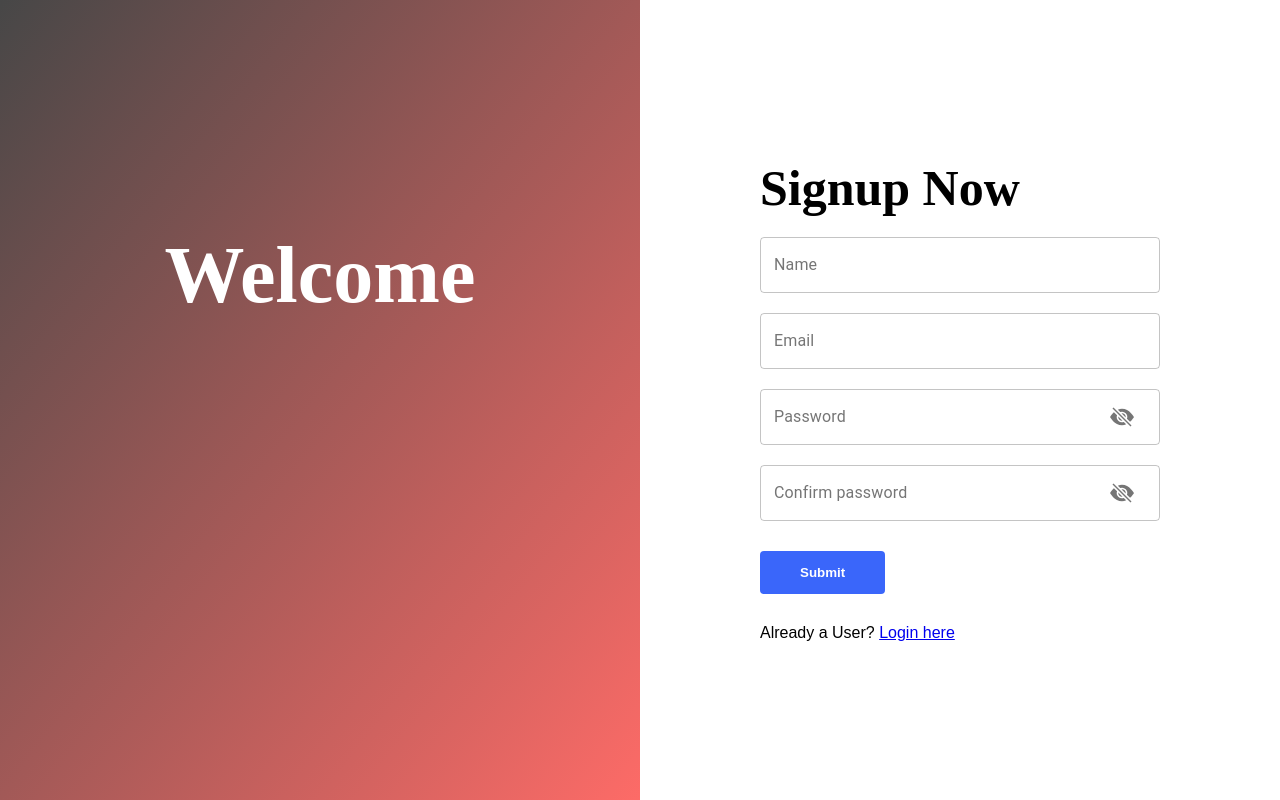
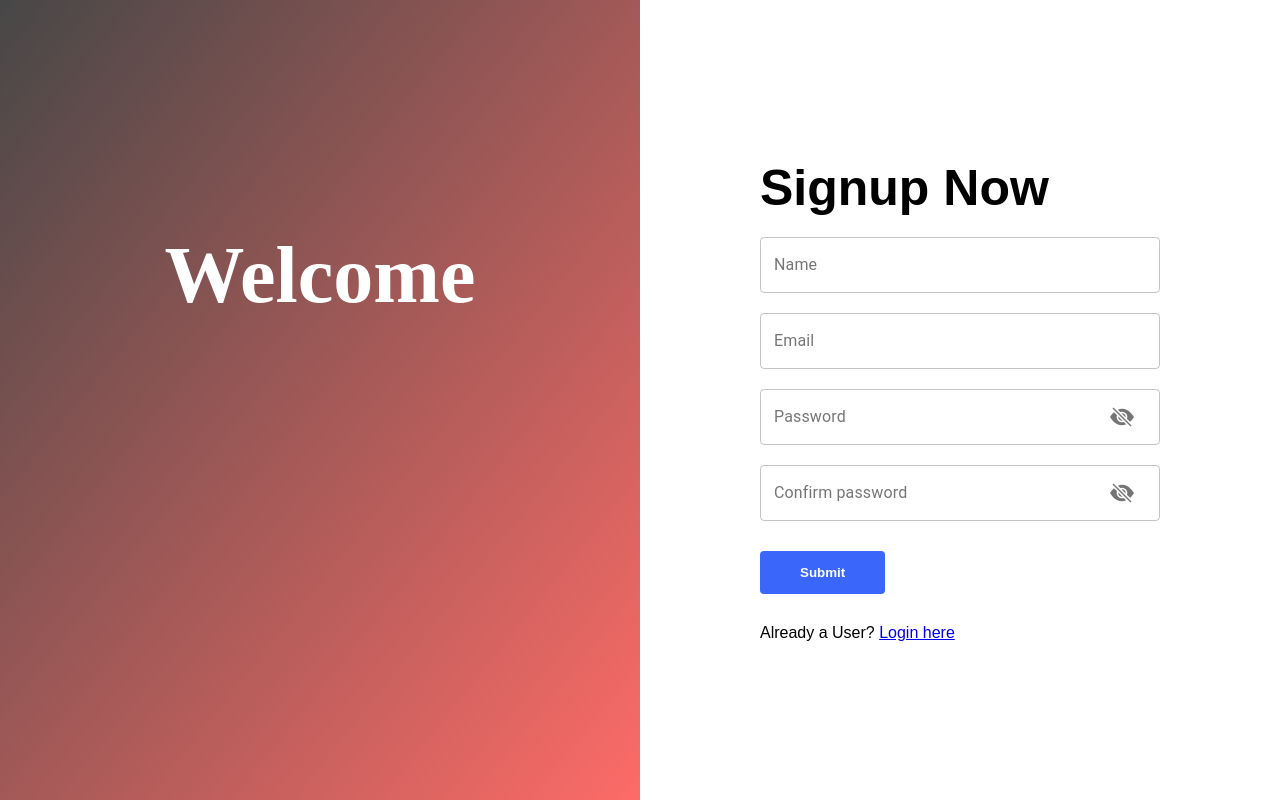
Before and after one commit to yogesh-hackx/Shreddedfrontend, a Next.js app: page /signup in a window 1280 px wide. Built offline with nearby package versions, Linux system fonts and the light colour scheme.

Commit message:
changed unnecessary typographies

```diff
--- a/components/Signup/Signup.jsx
+++ b/components/Signup/Signup.jsx
@@ -39,7 +39,7 @@
             </div>
             <div className={styles.col2}>
                 <div className={styles.supForm}>
-                    <h1 style={{ fontFamily: 'Josefin Sans', fontSize: 50 }}>Signup Now</h1>
+                    <h1 style={{ fontSize: 50 }}>Signup Now</h1>
                     <form onSubmit={formHandler}>
                         <div className={styles.supElements}>
                             <TextField
```
